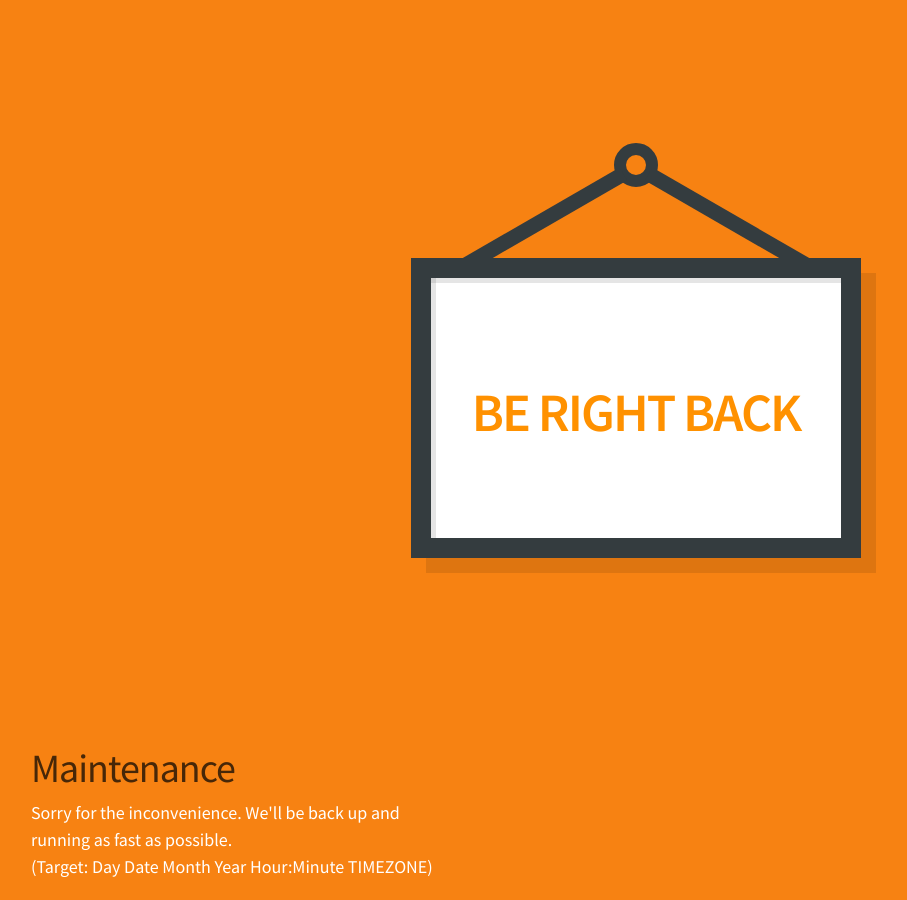
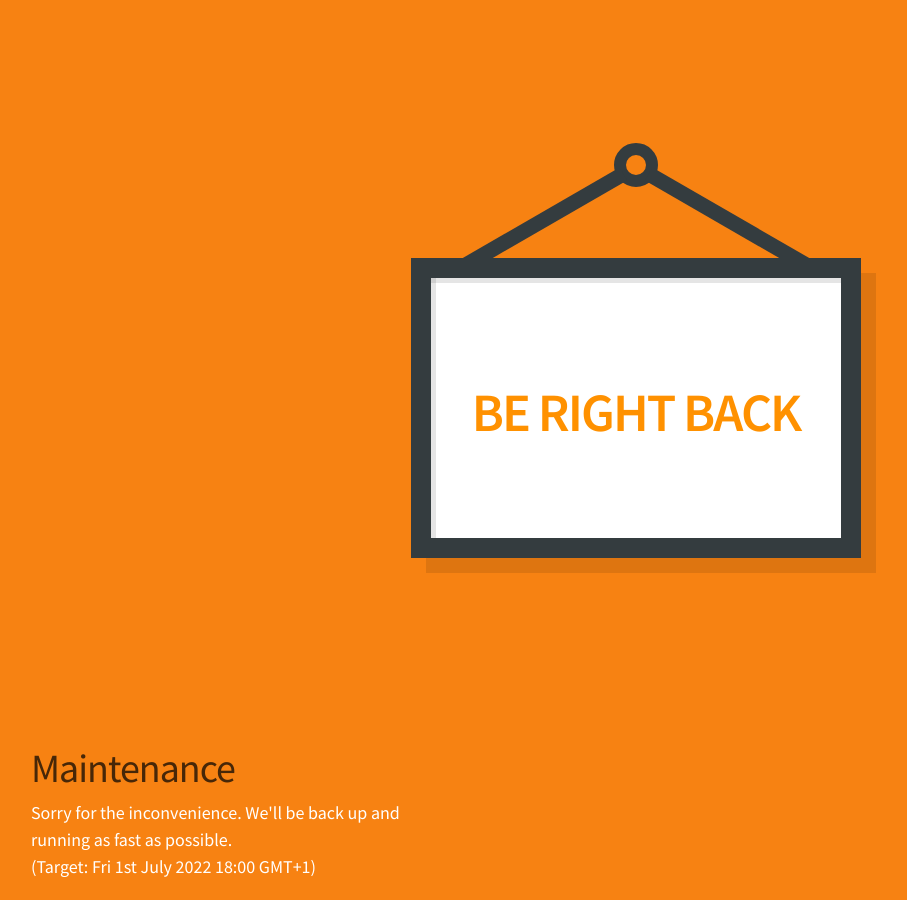
Before and after one commit to openresearchcalendar/openresearchcalendar.github.io, a Jekyll site: the page built from maintenance.md, in a window 1280 px wide. Shown: the whole page, without its empty margins (4-911 px from the left). Built offline with Jekyll 4.4.1, drawn with Linux system fonts in a browser that asks for light colours; nearby versions of some CDN libraries; comment, search, counter and statistics services are not loaded.

Commit message:
Update maintenance.html

```diff
--- a/_layouts/maintenance.html
+++ b/_layouts/maintenance.html
@@ -377,8 +377,8 @@
 		Maintenance
 	</div>
 	<div class="context primary-text-color">
-
-    <p>Sorry for the inconvenience. We'll be back up and running as fast as possible. <br />(Target: Day Date Month Year Hour:Minute TIMEZONE)</p>
+    											<!--- Day Date Month Year Hour:Minute TIMEZONE --->
+    <p>Sorry for the inconvenience. We'll be back up and running as fast as possible. <br />(Target: Fri 1st July 2022 18:00 GMT+1)</p>
 
 	</div>
 </div>
```
